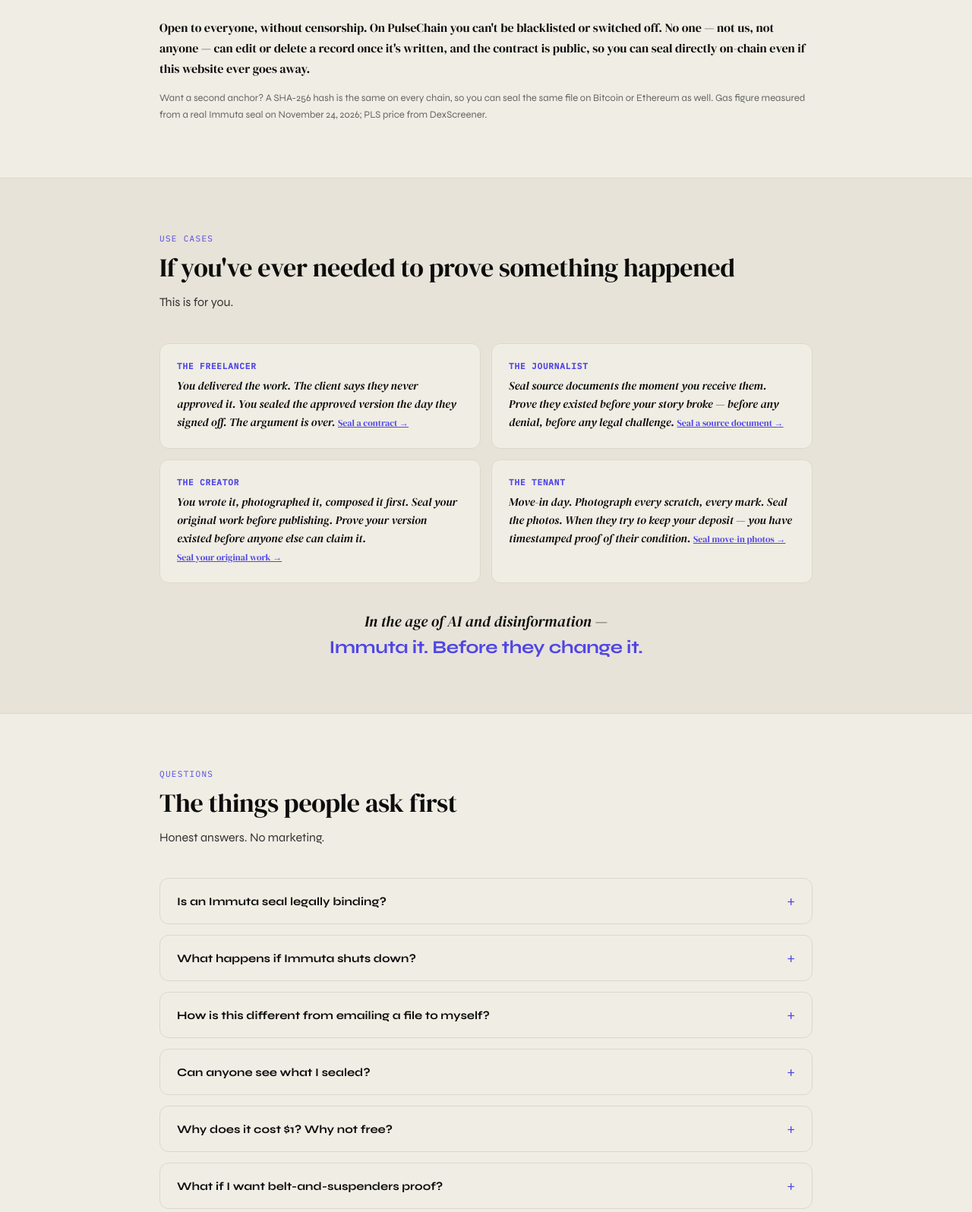
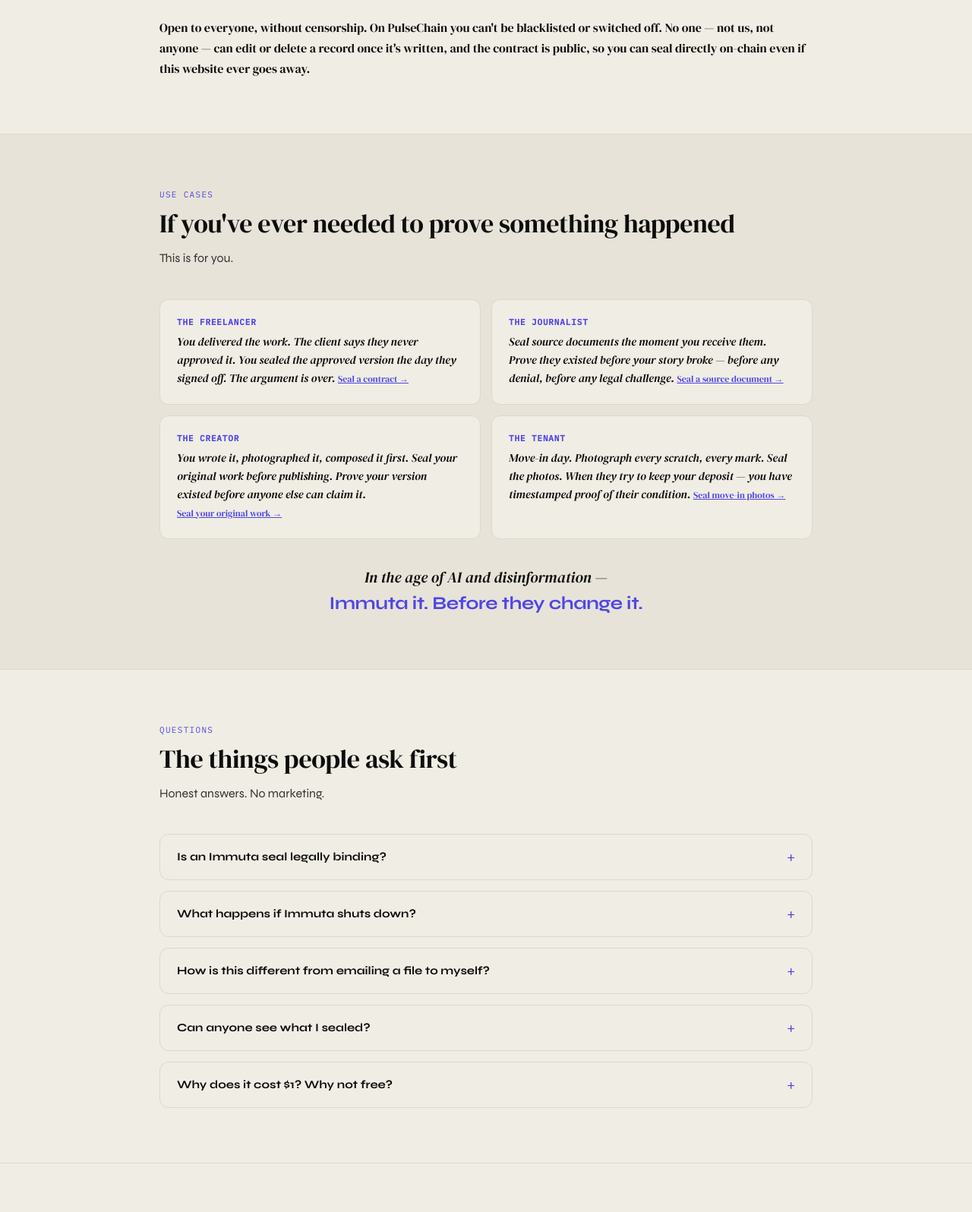
Before and after one commit to Thanos-admin/immuta, a website: page index.html in a window 1280 px wide. Shown: the part 3128-4724 px from the top of the page at 76% size. Drawn offline with Linux system fonts and the light colour scheme.

Commit message:
Remove multi-chain "second anchor" note and FAQ entry
Co-Authored-By: Claude Opus 5.5 <noreply@anthropic.com>

```diff
--- a/index.html
+++ b/index.html
@@ -408,7 +408,6 @@ footer{padding:22px 48px;border-top:0.5px solid var(--border);display:flex;align
       </div>
     </div>
     <p style="font-size:16px;color:var(--ink);line-height:1.7;margin-top:26px;font-family:var(--serif)">Open to everyone, without censorship. On PulseChain you can't be blacklisted or switched off. No one — not us, not anyone — can edit or delete a record once it's written, and the contract is public, so you can seal directly on-chain even if this website ever goes away.</p>
-    <p style="font-size:13px;color:#666;line-height:1.7;margin-top:14px">Want a second anchor? A SHA-256 hash is the same on every chain, so you can seal the same file on Bitcoin or Ethereum as well. Gas figure measured from a real Immuta seal on November 24, 2026; PLS price from DexScreener.</p>
   </div>
 </div>
 
@@ -467,10 +466,6 @@ footer{padding:22px 48px;border-top:0.5px solid var(--border);display:flex;align
       <details style="border:0.5px solid var(--border);border-radius:12px;padding:18px 22px;background:var(--white)">
         <summary style="font-size:15px;font-weight:600;color:var(--ink);cursor:pointer;list-style:none;display:flex;justify-content:space-between;align-items:center">Why does it cost $1? Why not free?<span style="color:var(--indigo);font-family:var(--mono);font-size:18px;font-weight:400">+</span></summary>
         <div style="font-size:14px;color:#444;line-height:1.7;margin-top:14px;padding-top:14px;border-top:0.5px solid var(--border)">Someone has to pay for the blockchain transaction. The $1 fee keeps the protocol sustainable without ads, tracking, analytics, or a token we'd ever have to promote. You also pay a few cents of PLS for PulseChain gas, like any on-chain transaction. The fee is $1 and we've committed to never raising it. The code is public. Verify it yourself.</div>
-      </details>
-      <details style="border:0.5px solid var(--border);border-radius:12px;padding:18px 22px;background:var(--white)">
-        <summary style="font-size:15px;font-weight:600;color:var(--ink);cursor:pointer;list-style:none;display:flex;justify-content:space-between;align-items:center">What if I want belt-and-suspenders proof?<span style="color:var(--indigo);font-family:var(--mono);font-size:18px;font-weight:400">+</span></summary>
-        <div style="font-size:14px;color:#444;line-height:1.7;margin-top:14px;padding-top:14px;border-top:0.5px solid var(--border)">If the long-term survival of any single chain concerns you, seal the same file on multiple networks. Because SHA-256 is deterministic, the fingerprint is identical everywhere — the same hash on PulseChain, Bitcoin, or Ethereum all point to the exact same file. Redundancy is cheap when the unit of proof is one dollar.</div>
       </details>
     </div>
   </div>
```
